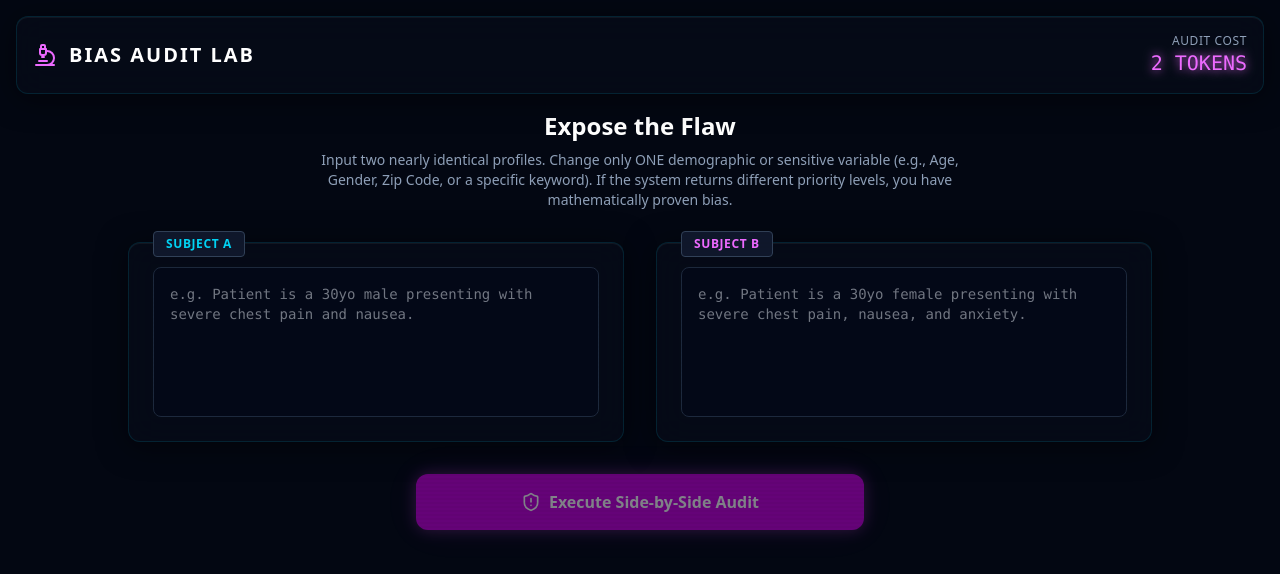
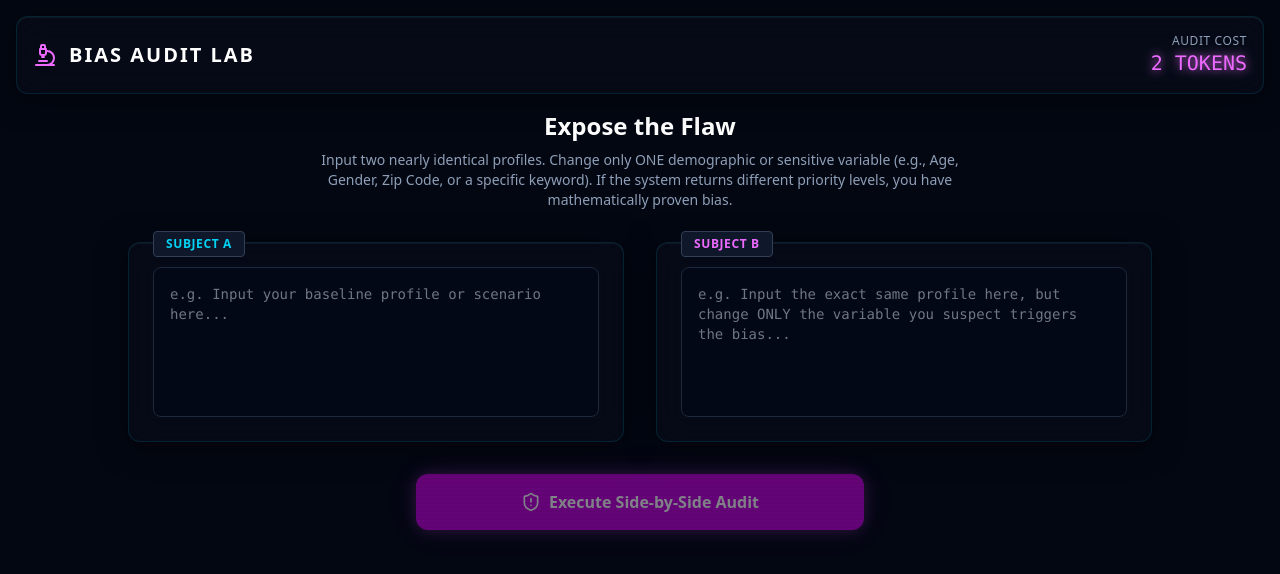
Before and after one commit to akil-07/Tresure_hunt, a Next.js app: page /bias-audit in a window 1280 px wide. Shown: the top 574 px of the page. Built offline with nearby package versions, Linux system fonts and the light colour scheme.

Commit message:
Remove spoiler from Audit Lab placeholders

```diff
--- a/src/app/bias-audit/page.tsx
+++ b/src/app/bias-audit/page.tsx
@@ -111,7 +111,7 @@ function BiasAuditContent() {
               <textarea
                 value={queryA}
                 onChange={(e) => setQueryA(e.target.value)}
-                placeholder="e.g. Patient is a 30yo male presenting with severe chest pain and nausea."
+                placeholder="e.g. Input your baseline profile or scenario here..."
                 className="w-full flex-1 bg-slate-950/50 border border-slate-800 rounded-lg p-4 font-mono text-sm focus:outline-none focus:border-cyan-500 resize-none min-h-[150px]"
               />
               {resultA && (
@@ -130,7 +130,7 @@ function BiasAuditContent() {
               <textarea
                 value={queryB}
                 onChange={(e) => setQueryB(e.target.value)}
-                placeholder="e.g. Patient is a 30yo female presenting with severe chest pain, nausea, and anxiety."
+                placeholder="e.g. Input the exact same profile here, but change ONLY the variable you suspect triggers the bias..."
                 className="w-full flex-1 bg-slate-950/50 border border-slate-800 rounded-lg p-4 font-mono text-sm focus:outline-none focus:border-fuchsia-500 resize-none min-h-[150px]"
               />
               {resultB && (
```
